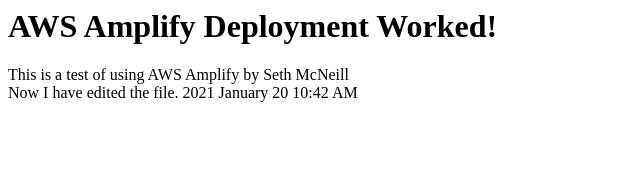
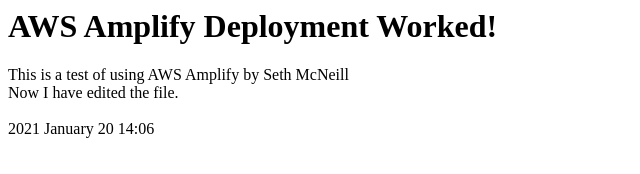
Before and after one commit to semcneil/aws-amplify-demo, a plain HTML site: page index.html in a window 1280 px wide. Shown: the whole page, without its empty margins (0-640 px from the left). Drawn offline with Linux system fonts and the light colour scheme.

Commit message:
Update 04

```diff
--- a/index.html
+++ b/index.html
@@ -1,11 +1,11 @@
 <html>
   <head>
-    <title>Test 03</title>
+    <title>Test v. 04</title>
   </head>
   <body>
     <h1>AWS Amplify Deployment Worked!</h1>
     This is a test of using AWS Amplify by Seth McNeill <br>
-    Now I have edited the file.
-    2021 January 20 10:42 AM
+    Now I have edited the file. <br> <br>
+    2021 January 20 14:06
   </body>
 </html>
```
